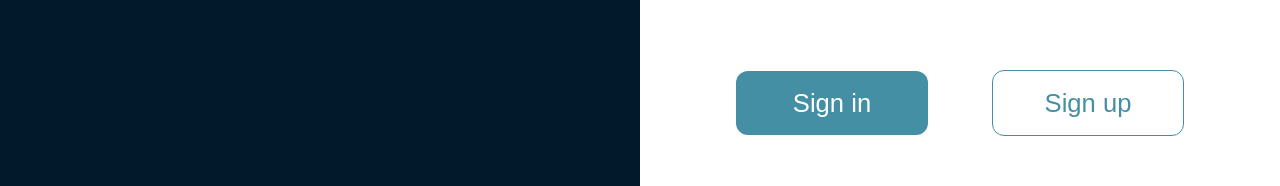
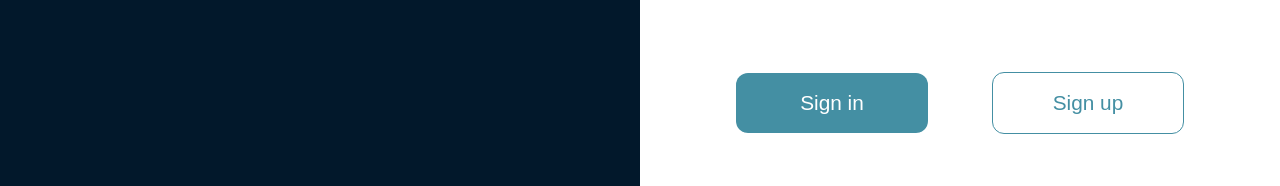
Before and after one commit to BulandaK/real-time-chat-ui, a React (Vite) app: page / in a window 1280 px wide. Shown: the part 377-563 px from the top of the page. Built offline with nearby package versions, Linux system fonts and the light colour scheme.

Commit message:
change font size in StartPage

```diff
--- a/src/pages/StartPage/StartPage.css
+++ b/src/pages/StartPage/StartPage.css
@@ -22,7 +22,7 @@
   display: inline-block;
   width: 15vw;
   padding: 1.4vw;
-  font-size: 1.6rem;
+  font-size: 1.3rem;
   text-decoration: none;
   border-radius: 12px;
   text-align: center;
```
